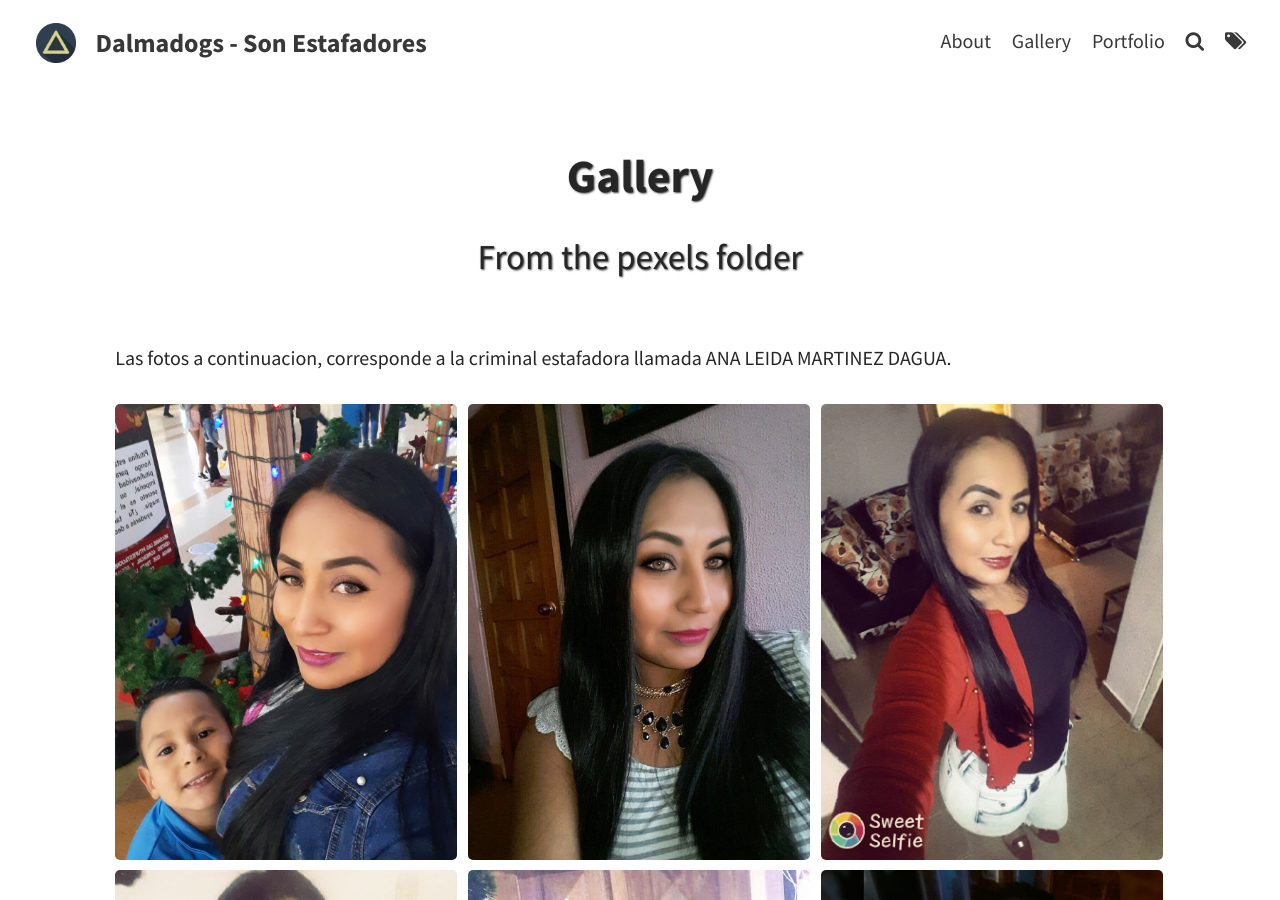
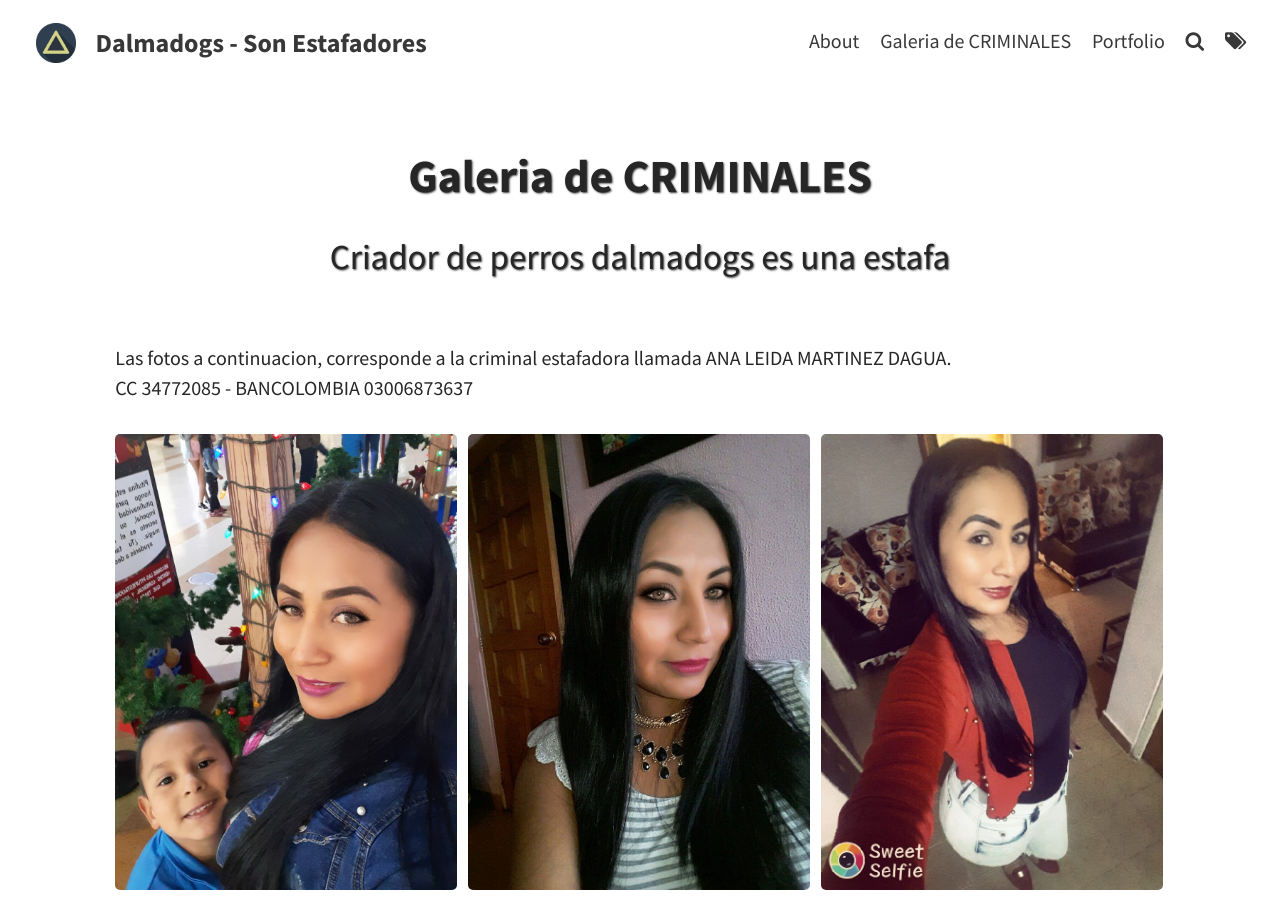
Before and after one commit to dalmadogs/estafa, a Jekyll site: the page built from pages/gallery.md, in a window 1280 px wide and 900 px high. Built offline with Jekyll 4.4.1, drawn with Linux system fonts in a browser that asks for light colours.

Commit message:
Update gallery.md

```diff
--- a/pages/gallery.md
+++ b/pages/gallery.md
@@ -1,13 +1,13 @@
 ---
 layout: page
-title: Gallery
-subtitle: From the pexels folder
+title: Galeria de CRIMINALES
+subtitle: Criador de perros dalmadogs es una estafa
 permalink: /gallery/
 gallery_path: "assets/img/pexels"
 tags: [Gallery, Photo]
 ---
 
 Las fotos a continuacion, corresponde a la criminal estafadora llamada ANA LEIDA MARTINEZ DAGUA.
-
+CC 34772085 - BANCOLOMBIA 03006873637
 
 {% include gallery.html gallery_path=page.gallery_path %}
```
